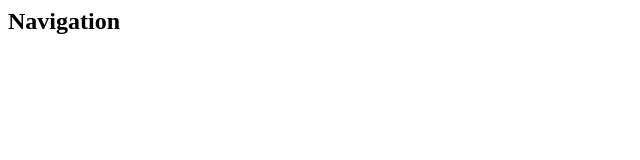
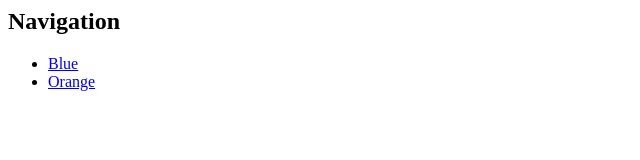
Before and after one commit to jgmoras/testme, a plain HTML site: page index.html in a window 1280 px wide. Shown: the whole page, without its empty margins (0-640 px from the left). Drawn offline with Linux system fonts and the light colour scheme.

Commit message:
updated index

```diff
--- a/index.html
+++ b/index.html
@@ -4,6 +4,8 @@
 <body>
 <h2>Navigation</h2>
 <ul>
+<li><a href="blue.html">Blue</a>
+<li><a href="orange.html">Orange</a>
 </ul>
 </body>
 </html>
```
